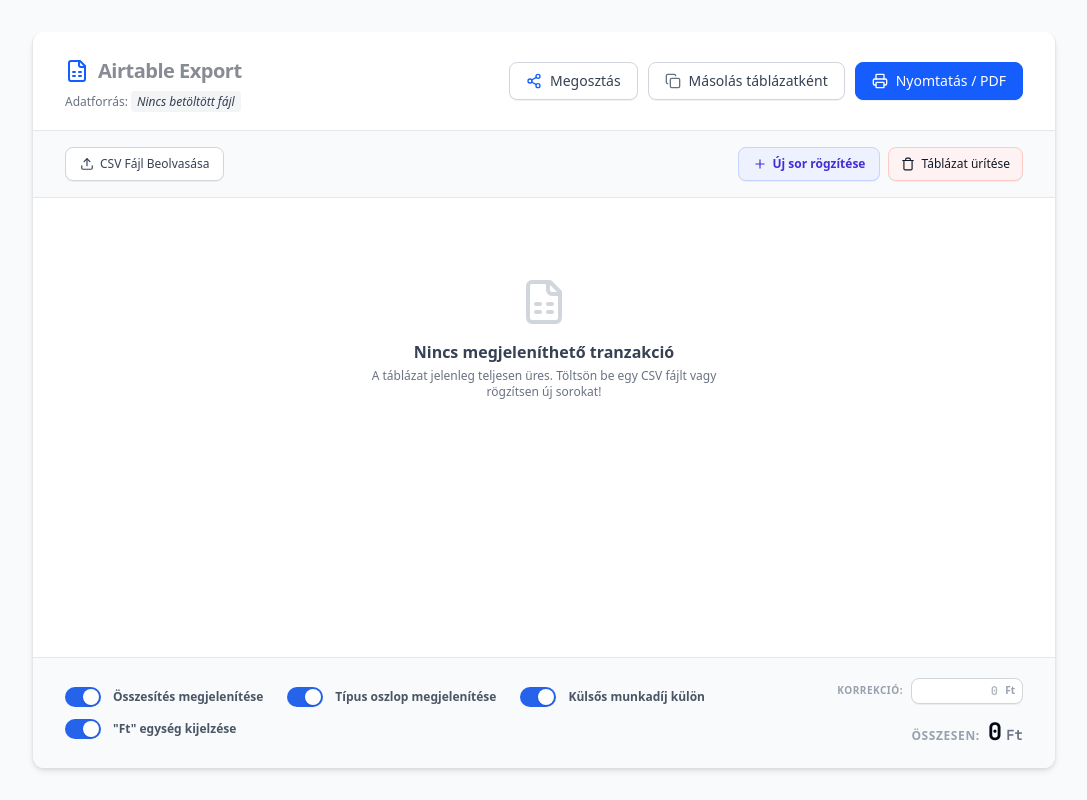
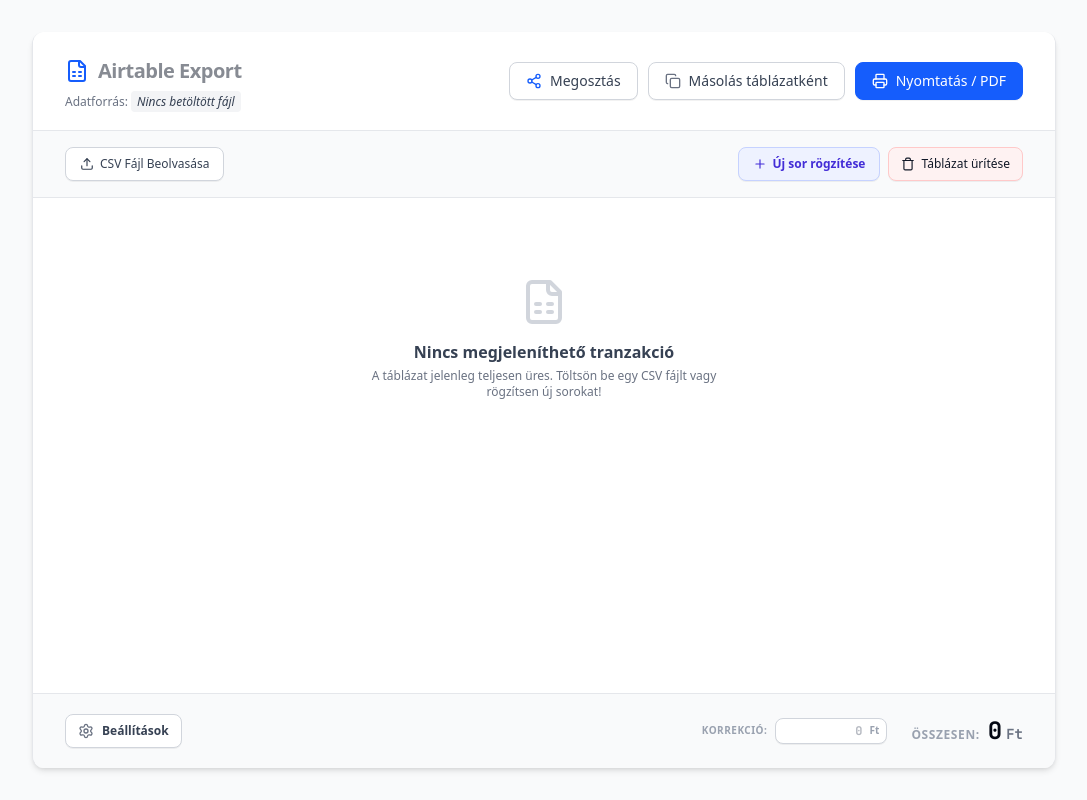
Before and after one commit to LostViking09/airtable_export, a React (Vite) app: page / in a window 1280 px wide. Shown: the whole page, without its empty margins (96-1183 px from the left). Built offline with nearby package versions, Linux system fonts and the light colour scheme.

Commit message:
feat: hide footer settings behind gear icon dropdown

```diff
--- a/src/components/SummaryFooter.tsx
+++ b/src/components/SummaryFooter.tsx
@@ -1,4 +1,5 @@
-import React from 'react';
+import React, { useState, useEffect, useRef } from 'react';
+import { Settings } from 'lucide-react';
 import { formatOsszeg, TypeSummary, parseNumber, formatInputAmount, handleAmountInputChange } from '../utils/format';
 
 interface SummaryFooterProps {
@@ -30,18 +31,59 @@ export const SummaryFooter: React.FC<SummaryFooterProps> = ({
   correction,
   onCorrectionChange,
 }) => {
-  const [localCorrection, setLocalCorrection] = React.useState('');
+  const [localCorrection, setLocalCorrection] = useState('');
+  const [isDropdownOpen, setIsDropdownOpen] = useState(false);
+  const dropdownRef = useRef<HTMLDivElement>(null);
 
-  React.useEffect(() => {
+  useEffect(() => {
     setLocalCorrection(correction === 0 ? '' : formatInputAmount(correction.toString()));
   }, [correction]);
+
+  useEffect(() => {
+    const handleClickOutside = (event: MouseEvent) => {
+      if (dropdownRef.current && !dropdownRef.current.contains(event.target as Node)) {
+        setIsDropdownOpen(false);
+      }
+    };
+    document.addEventListener('mousedown', handleClickOutside);
+    return () => {
+      document.removeEventListener('mousedown', handleClickOutside);
+    };
+  }, []);
+
   return (
     <footer className={`summary-section ${showSummary ? 'border-t border-gray-200' : ''} bg-[#f9fafb] px-6 md:px-8 py-5 flex flex-col sm:flex-row items-center justify-between gap-4`} id="app-footer">
 
-      {/* Toggle show/hide of totals & settings */}
-      <div className="no-print flex flex-col sm:flex-row flex-wrap gap-x-6 gap-y-3 select-none w-full sm:w-auto">
+      {/* Settings dropdown trigger */}
+      <div className="no-print relative" ref={dropdownRef}>
+        <button
+          type="button"
+          onClick={() => setIsDropdownOpen(!isDropdownOpen)}
+          className={`flex items-center gap-2 px-3 py-2 text-xs font-semibold rounded-lg border transition-all cursor-pointer select-none shadow-2xs ${
+            isDropdownOpen
+              ? 'bg-blue-50 text-blue-600 border-blue-200 ring-1 ring-blue-500'
+              : 'bg-white text-gray-700 border-gray-300 hover:bg-gray-50 hover:border-gray-400'
+          }`}
+          title="Nézet beállítások"
+        >
+          <Settings className={`w-4 h-4 transition-transform duration-300 ${isDropdownOpen ? 'rotate-90 text-blue-600' : 'text-gray-500'}`} />
+          <span>Beállítások</span>
+        </button>
+
+        {isDropdownOpen && (
+          <div className="absolute bottom-[calc(100%+8px)] left-0 z-30 bg-white border border-gray-200 rounded-xl shadow-lg p-4 w-72 flex flex-col gap-3.5 animate-in fade-in slide-in-from-bottom-2 duration-150">
+            <div className="text-[10px] font-bold uppercase tracking-wider text-gray-400 border-b border-gray-100 pb-1.5 mb-0.5">
+              Nézet beállítások
+            </div>
+
             {/* Toggle show/hide of totals */}
-        <div className="summary-toggle flex items-center gap-3">
+            <div className="summary-toggle flex items-center justify-between gap-3">
+              <span
+                className="text-xs font-semibold text-gray-600 cursor-pointer hover:text-gray-900 transition-colors select-none"
+                onClick={onToggleSummary}
+              >
+                Összesítés megjelenítése
+              </span>
               <button
                 type="button"
                 id="summary-toggle-btn"
@@ -56,16 +98,16 @@ export const SummaryFooter: React.FC<SummaryFooterProps> = ({
                   style={{ transform: showSummary ? 'translateX(16px)' : 'translateX(0px)' }}
                 />
               </button>
-          <span
-            className="text-xs font-semibold text-gray-600 cursor-pointer"
-            onClick={onToggleSummary}
-          >
-            Összesítés megjelenítése
-          </span>
             </div>
 
             {/* Toggle Típus column */}
-        <div className="tipus-toggle flex items-center gap-3">
+            <div className="tipus-toggle flex items-center justify-between gap-3">
+              <span
+                className="text-xs font-semibold text-gray-600 cursor-pointer hover:text-gray-900 transition-colors select-none"
+                onClick={onToggleTipus}
+              >
+                Típus oszlop megjelenítése
+              </span>
               <button
                 type="button"
                 id="tipus-toggle-btn"
@@ -80,16 +122,16 @@ export const SummaryFooter: React.FC<SummaryFooterProps> = ({
                   style={{ transform: showTipus ? 'translateX(16px)' : 'translateX(0px)' }}
                 />
               </button>
-          <span
-            className="text-xs font-semibold text-gray-600 cursor-pointer"
-            onClick={onToggleTipus}
-          >
-            Típus oszlop megjelenítése
-          </span>
             </div>
 
             {/* Toggle separate Munkadíj */}
-        <div className="munkadij-toggle flex items-center gap-3">
+            <div className="munkadij-toggle flex items-center justify-between gap-3">
+              <span
+                className="text-xs font-semibold text-gray-600 cursor-pointer hover:text-gray-900 transition-colors select-none"
+                onClick={onToggleSeparateMunkadij}
+              >
+                Külsős munkadíj külön
+              </span>
               <button
                 type="button"
                 id="munkadij-toggle-btn"
@@ -104,16 +146,16 @@ export const SummaryFooter: React.FC<SummaryFooterProps> = ({
                   style={{ transform: separateMunkadij ? 'translateX(16px)' : 'translateX(0px)' }}
                 />
               </button>
-          <span
-            className="text-xs font-semibold text-gray-600 cursor-pointer"
-            onClick={onToggleSeparateMunkadij}
-          >
-            Külsős munkadíj külön
-          </span>
             </div>
 
             {/* Toggle Ft suffix */}
-        <div className="ft-toggle flex items-center gap-3">
+            <div className="ft-toggle flex items-center justify-between gap-3">
+              <span
+                className="text-xs font-semibold text-gray-600 cursor-pointer hover:text-gray-900 transition-colors select-none"
+                onClick={onToggleFtSuffix}
+              >
+                "Ft" egység kijelzése
+              </span>
               <button
                 type="button"
                 id="ft-toggle-btn"
@@ -128,13 +170,9 @@ export const SummaryFooter: React.FC<SummaryFooterProps> = ({
                   style={{ transform: showFtSuffix ? 'translateX(16px)' : 'translateX(0px)' }}
                 />
               </button>
-          <span
-            className="text-xs font-semibold text-gray-600 cursor-pointer"
-            onClick={onToggleFtSuffix}
-          >
-            "Ft" egység kijelzése
-          </span>
             </div>
+          </div>
+        )}
       </div>
 
       {/* Sum value and corresponding badges */}
```
Lines whose indentation alone changed are shown as unchanged.
